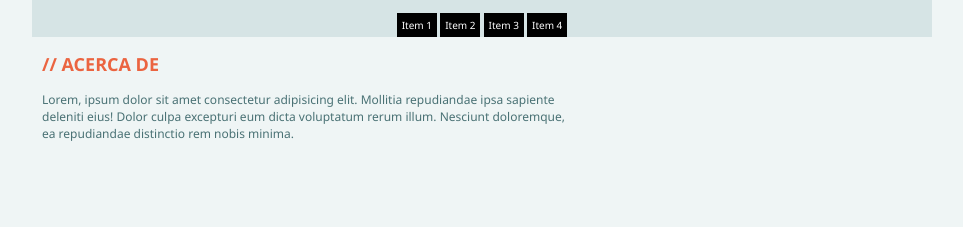
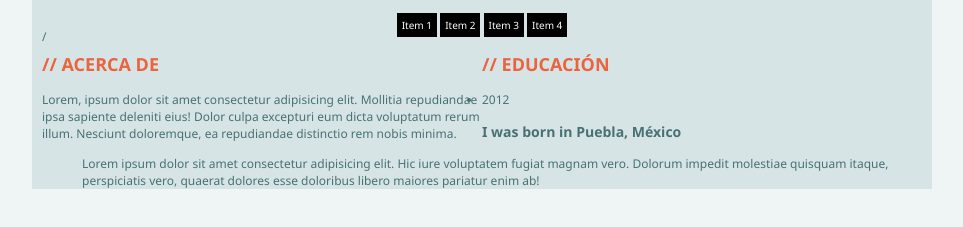
Before and after one commit to ingridsfd/ingrid-genmexch23-fsjava, a plain HTML site: page INTRO-WEB-5/pages/cv_vitae.html in a window 1280 px wide. Shown: the part 261-488 px from the top of the page, without its empty margins (158-1121 px from the left). Drawn offline with Linux system fonts and the light colour scheme.

Commit message:
flexCSSconcepts

```diff
--- a/INTRO-WEB-5/css/styles.css
+++ b/INTRO-WEB-5/css/styles.css
@@ -1,21 +1,22 @@
-body{
-     font-family: 'Segoe UI', /*The font-family CSS property specifies a prioritized list of one or more font family names and/or generic family names for the selected element.*/Tahoma, Geneva, Verdana, sans-serif;
+body {
+	font-family: 'Segoe UI',
+		/*The font-family CSS property specifies a prioritized list of one or more font family names and/or generic family names for the selected element.*/
+			Tahoma,
+		Geneva, Verdana, sans-serif;
 	font-size: 12px;
 	font-weight: lighter;
 	color: #497174;
-    background: #EFF5F5;
-
+	background: #eff5f5;
 }
 
 /*HEADER*/
 h1 {
 	text-transform: uppercase;
 	text-align: center;
-
 }
 /*#D6E4E5 color faltante de la paleta*/
-h1 span{
-    color: #EB6440;
+h1 span {
+	color: #eb6440;
 }
 
 /*Si uso una clase, es para que algo pase a otros varios elementos*/
@@ -24,23 +25,23 @@ h1 span{
 /*Si uso un id, es para usar algo en específico*/
 /* Una clase es un selector que puedo re-utilizar*/
 /*Id se usa una sola vez*/
-#photo-header{
+#photo-header {
 	text-align: center;
 	border-bottom-color: #497174;
 	border-bottom-width: 5px;
 	border-bottom-style: double;
 }
 
-#photo img{
+#photo img {
 	background-color: #497174;
 	width: 120px;
 	height: 120px;
 	border-radius: 50%;
 }
 
-.container{
+.container {
 	max-width: 900px;
-    background: #D6E4E5;
+	background: #d6e4e5;
 	margin-top: 80px;
 	margin-left: auto;
 	margin-right: auto;
@@ -97,8 +98,7 @@ posición absoluta (aquellos que tienen la propiedad position: absolute o
 position: fixed), determina la distancia entre el borde superior del
 elemento y el borde superior del bloque que lo contiene.*/
 
-
-.menu ul li:hover ul{
+.menu ul li:hover ul {
 	display: block;
 }
 /* Crea una propiedad para pasar el mouse y desplegar la información de los bloques*/
@@ -116,7 +116,7 @@ elemento y el borde superior del bloque que lo contiene.*/
 /* fin de header */
 
 h2 {
-    color:#EB6440;
+	color: #eb6440;
 	text-transform: uppercase;
 }
 
@@ -128,7 +128,7 @@ con el texto de forma predeterminada.*/
 
 h2::before {
 	/* ::before permite poner viñetas*/
-    content: "// ";
+	content: '// ';
 }
 
 /*El hack clearfix La forma en que esta situación se ha tratado
@@ -137,14 +137,14 @@ Esto implica insertar algún contenido generado después del cuadro que
 contiene el contenido flotante y envolvente, y configurarlo para limpiar
 ambos.*/
 
-.cleafix::before{
+.clearfix::before {
 	display: table;
 	line-height: 0;
-    content: "/";
+	content: '/';
 }
 
 .pull-left {
-    float:left;
+	float: left;
 }
 
 .row {
@@ -152,5 +152,5 @@ ambos.*/
 	padding-right: 10px;
 }
 .col-60 {
-    width: 60%;
+	width: 50%;
 }
--- a/INTRO-WEB-5/pages/cv_vitae.html
+++ b/INTRO-WEB-5/pages/cv_vitae.html
@@ -69,6 +69,25 @@
                     </article>
                 </div>
             </div>
+            <article>
+                <h2>Educación</h2>
+                <ul>
+                    <li>
+                        <div>
+                            2012
+                        </div>
+                        <div>
+                            <h3> I was born in Puebla, México</h3>
+                            <p>Lorem ipsum dolor sit amet consectetur
+                                adipisicing elit. Hic iure voluptatem fugiat
+                                magnam vero. Dolorum impedit molestiae
+                                quisquam itaque, perspiciatis vero, quaerat
+                                dolores esse doloribus libero maiores
+                                pariatur enim ab!</p>
+                        </div>
+                    </li>
+                </ul>
+            </article>
         </section>
 
         <footer>
```
Lines whose indentation alone changed are shown as unchanged.
